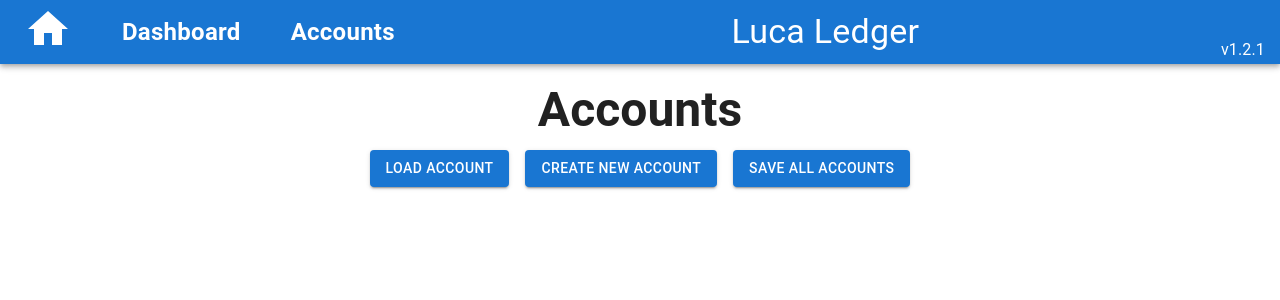
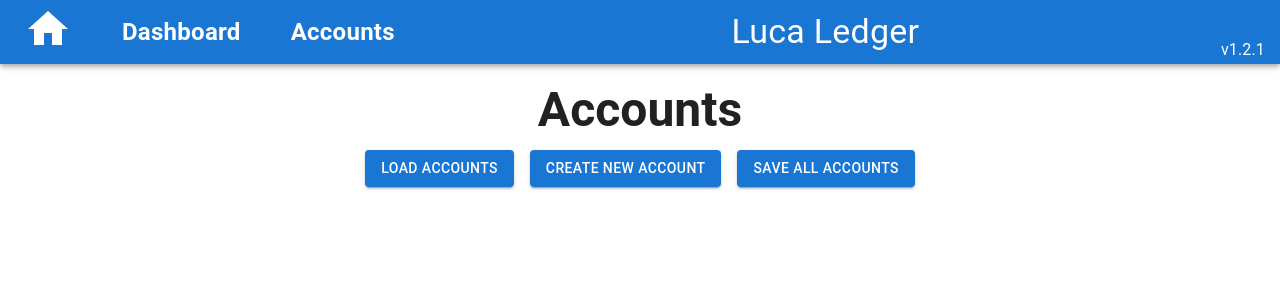
Before and after one commit to jwaspin/luca-ledger, a React (Vite) app: page /accounts in a window 1280 px wide. Shown: the top 300 px of the page. Built offline with nearby package versions, Linux system fonts and the light colour scheme.

Commit message:
Refactor Load Account Button
Now using the <input> tag so that it's compatible with multiple browsers

```diff
--- a/src/views/Accounts/LoadButton.jsx
+++ b/src/views/Accounts/LoadButton.jsx
@@ -1,18 +1,44 @@
-import { Button } from '@mui/material';
+import { Box, Button } from '@mui/material';
+import { useRef } from 'react';
 import { useDispatch } from 'react-redux';
 
 import { actions } from '@/store/accounts';
 
 export default function LoadButton() {
   const dispatch = useDispatch();
+  const fileInputRef = useRef(null);
+
+  const handleChange = (event) => {
+    const file = event.target.files[0];
+    const reader = new FileReader();
+    reader.onload = () => {
+      const json = JSON.parse(reader.result);
+      dispatch(actions.loadAccount(json));
+    };
+    reader.readAsText(file);
+  };
+
+  const handleLoadAccountsClick = () => {
+    fileInputRef.current.click();
+  };
 
   return (
-    <Button
-      variant='contained'
-      color='primary'
-      onClick={() => dispatch(actions.loadAccountAsync())}
-    >
-      Load Account
-    </Button>
+    <Box>
+      <Button
+        variant='contained'
+        color='primary'
+        onClick={handleLoadAccountsClick}
+      >
+        Load Accounts
+      </Button>
+      <input
+        type='file'
+        id='fileInput'
+        ref={fileInputRef}
+        onChange={handleChange}
+        style={{ display: 'none' }}
+        multiple
+      />
+    </Box>
   );
 }
```
